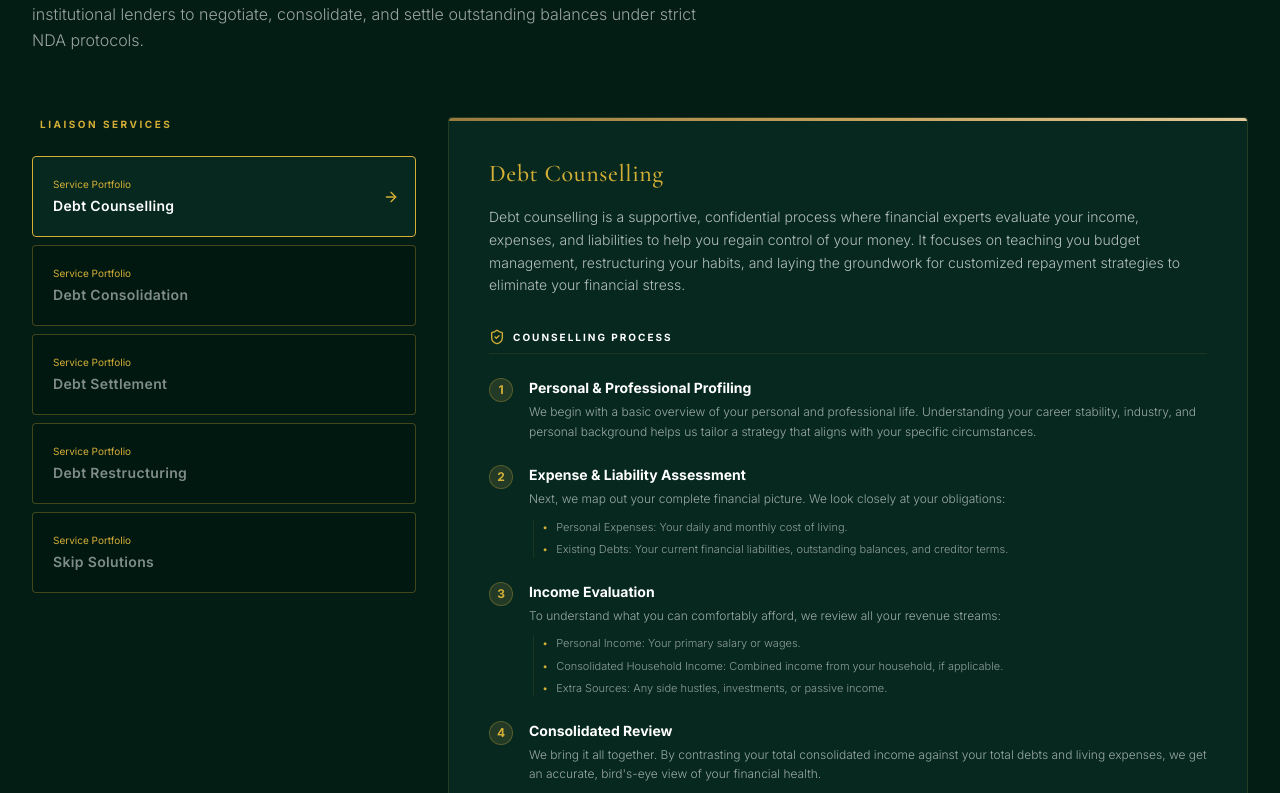
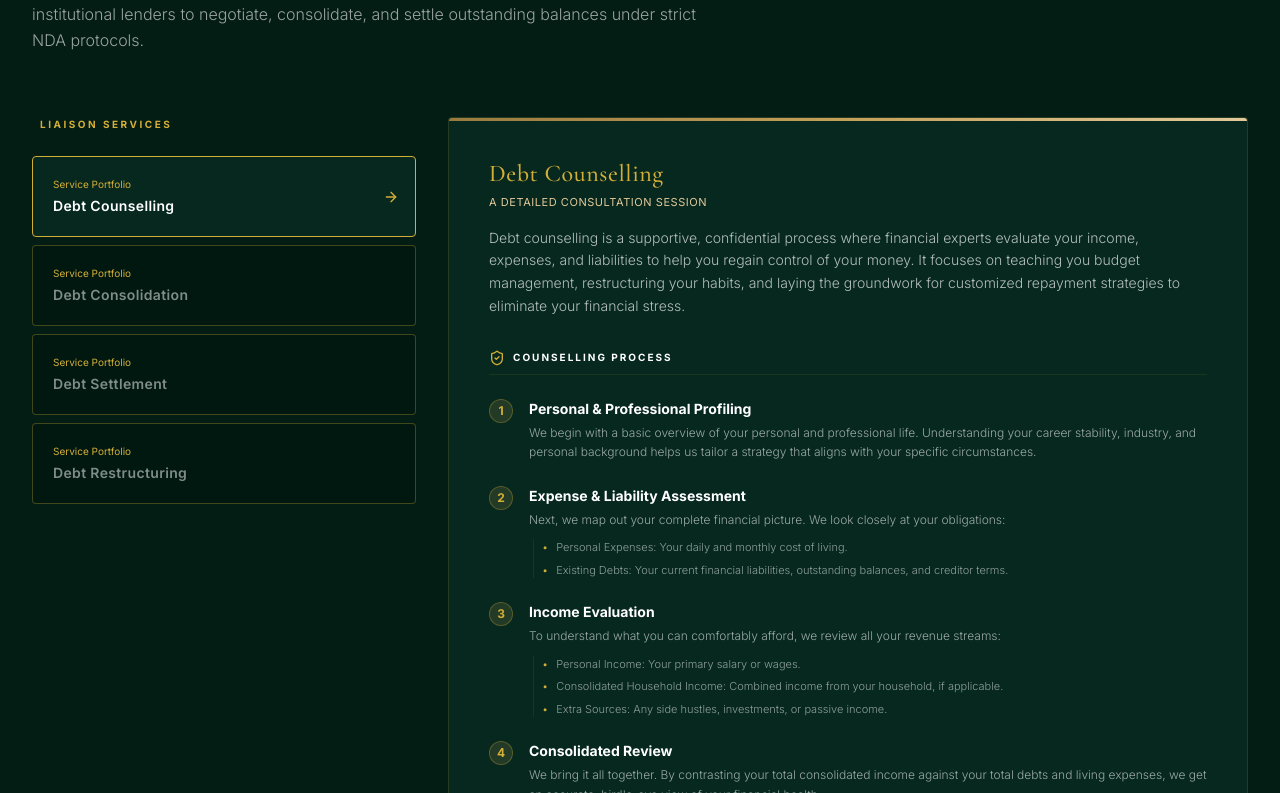
Before and after one commit to Devgghya/finloby, a React (Vite) app: page /debt-solutions in a window 1280 px wide. Shown: the part 451-1244 px from the top of the page. Built offline with nearby package versions, Linux system fonts and the light colour scheme.

Commit message:
content: add taglines and remove skip solutions from debt solutions

```diff
--- a/src/components/Navbar.tsx
+++ b/src/components/Navbar.tsx
@@ -32,7 +32,6 @@ const navItems: NavItem[] = [
           { name: 'Debt Consolidation', href: '/debt-solutions#debt-consolidation' },
           { name: 'Debt Settlement', href: '/debt-solutions#debt-settlement' },
           { name: 'Debt Restructuring', href: '/debt-solutions#debt-restructuring' },
-          { name: 'Skip Solutions', href: '/debt-solutions#skip-solutions' },
         ],
       },
       {
@@ -42,7 +41,6 @@ const navItems: NavItem[] = [
           { name: 'Debt Consolidation', href: '/debt-solutions#debt-consolidation' },
           { name: 'Debt Settlement', href: '/debt-solutions#debt-settlement' },
           { name: 'Debt Restructuring', href: '/debt-solutions#debt-restructuring' },
-          { name: 'Skip Solutions', href: '/debt-solutions#skip-solutions' },
         ],
       },
     ],
--- a/src/pages/DebtSolutions.tsx
+++ b/src/pages/DebtSolutions.tsx
@@ -5,6 +5,7 @@ const services = [
   {
     id: 'debt-counselling',
     title: 'Debt Counselling',
+    tagline: 'A Detailed Consultation Session',
     desc: "Debt counselling is a supportive, confidential process where financial experts evaluate your income, expenses, and liabilities to help you regain control of your money. It focuses on teaching you budget management, restructuring your habits, and laying the groundwork for customized repayment strategies to eliminate your financial stress.",
     processTitle: 'Counselling Process',
     steps: [
@@ -42,6 +43,7 @@ const services = [
   {
     id: 'debt-consolidation',
     title: 'Debt Consolidation',
+    tagline: 'Multiple Liabilities into 1 EMI',
     desc: 'Debt consolidation is a smart financial strategy that combines multiple outstanding debts, such as credit cards, personal loans, and retail accounts into a single, manageable monthly payment. Instead of struggling with multiple payments, due dates and high interest rates, we help streamline your liabilities into one structured plan, often securing a lower overall interest rate and a clear path to becoming debt-free.',
     processTitle: 'Our Debt Consolidation Process',
     steps: [
@@ -70,6 +72,7 @@ const services = [
   {
     id: 'debt-settlement',
     title: 'Debt Settlement',
+    tagline: 'Negotiation to settle debts via obtaining waiver of interest',
     desc: 'Debt settlement is a powerful negotiation strategy specifically designed for individuals & corporates facing severe financial hardship. When your accounts are caught under the pressure of imminent legal action, extreme financial distress, or intense collection agency harassment, we step in to negotiate directly with your creditors.',
     processTitle: 'Our Debt Settlement Process',
     steps: [
@@ -94,6 +97,7 @@ const services = [
   {
     id: 'debt-restructuring',
     title: 'Debt Restructuring',
+    tagline: 'Convert High Cost Debt into One Lower EMI with Longer Tenure',
     desc: 'Debt restructuring is a financial mechanism that alters the existing terms of your loans or credit facilities to make your repayments more manageable. If you are struggling to meet your monthly obligations but want to avoid default and pre-legal situations, restructuring allows you to renegotiate with creditors to extend the repayment duration with a reduced monthly instalment to match your current financial debt paying capacity.',
     processTitle: 'Debt Restructuring Process',
     steps: [
@@ -112,30 +116,6 @@ const services = [
       {
         title: 'In-House Strategy & Bank Negotiation',
         desc: 'After a robust in-house consultancy session to lock down your custom restructuring strategy, our expert financial consultants initiate formal discussions with your concerned financial institutions. We advocate on your behalf to negotiate to structure newly modified terms that fit your budget.'
-      }
-    ]
-  },
-  {
-    id: 'skip-solutions',
-    title: 'Skip Solutions',
-    desc: 'Negotiation and resolution of default liabilities for clients who have exited the jurisdiction. We manage legal coordinates and settle debts remotely to clear active cases and travel restrictions.',
-    processTitle: 'Skip Resolution Process',
-    steps: [
-      {
-        title: 'Remote Representation Setup',
-        desc: 'Establish legal Power of Attorney (POA) coordinates to act on your behalf with UAE institutions.'
-      },
-      {
-        title: 'Liability Audit & Verification',
-        desc: 'Audit outstanding balances directly with bank collection managers and legal desks.'
-      },
-      {
-        title: 'Resolution of Travel Bans & Cases',
-        desc: 'Negotiate with authorities to clear active police default files and lift active travel restrictions.'
-      },
-      {
-        title: 'Clearance Certificate Issuance',
-        desc: 'Obtain official No Liability and clearance certificates, sent directly to you anywhere in the world.'
       }
     ]
   }
@@ -240,9 +220,14 @@ export default function DebtSolutions() {
               return (
                 <div key={item.id} className="animate-fade-in flex flex-col justify-between h-full gap-8">
                   <div>
-                    <h3 className="text-2xl font-serif text-[#C5A059] font-medium tracking-wide mb-4">
+                    <h3 className="text-2xl font-serif text-[#C5A059] font-medium tracking-wide mb-1">
                       {item.title}
                     </h3>
+                    {item.tagline && (
+                      <div className="text-[11px] font-mono text-[#E2C999] uppercase tracking-wider mb-4">
+                        {item.tagline}
+                      </div>
+                    )}
                     <p className="text-xs sm:text-sm font-light text-[#FBF9F4]/70 leading-relaxed mb-8">
                       {item.desc}
                     </p>
```
